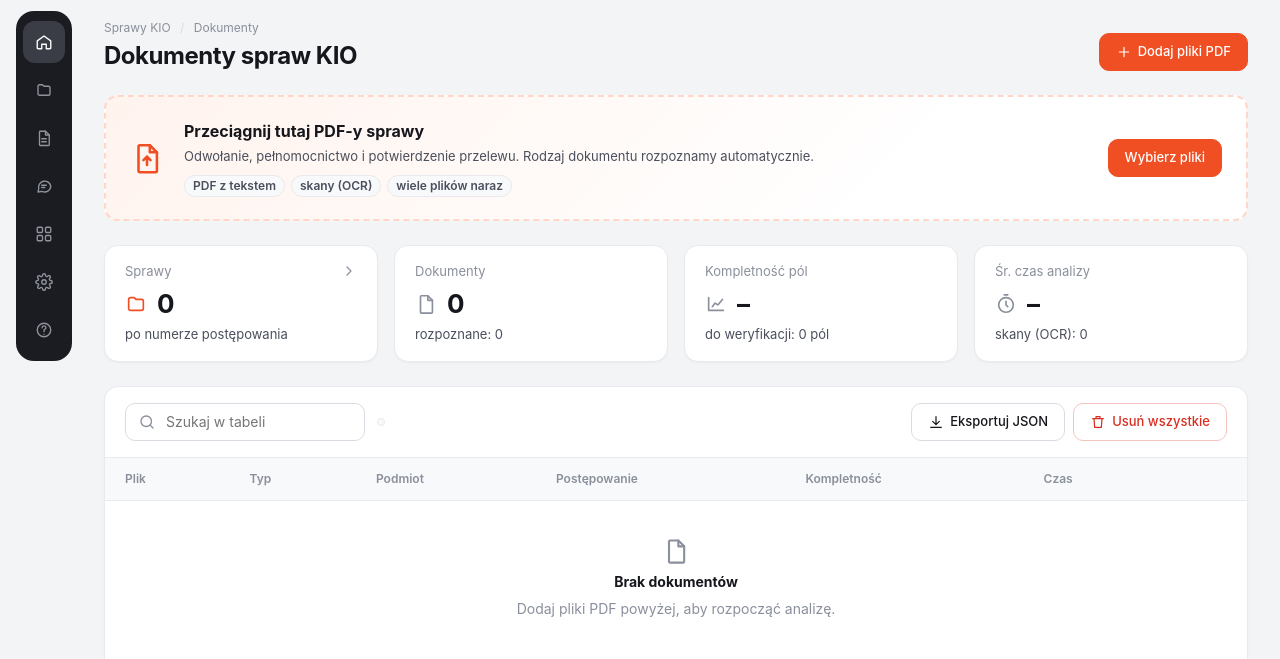
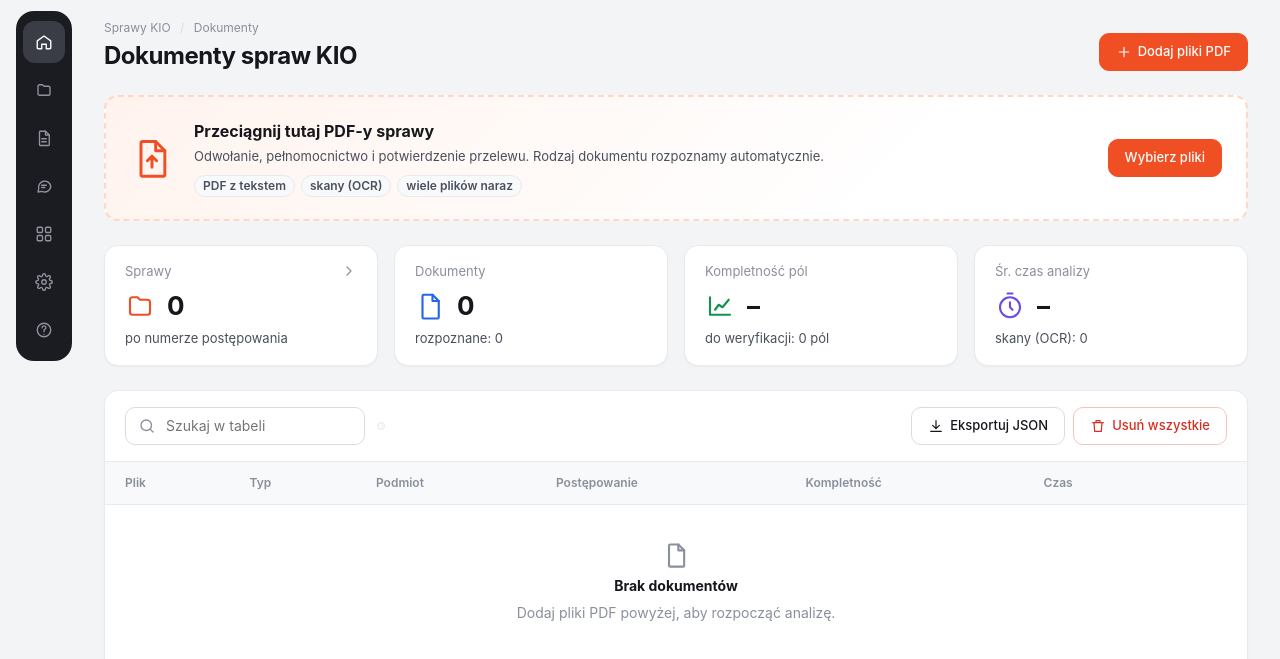
Before and after one commit to praha6248/odwolania2Json, a plain HTML site: page odwolania2json/web/static/index.html in a window 1280 px wide. Shown: the part 69-728 px from the top of the page. Drawn offline with Linux system fonts and the light colour scheme; no server answers.

Commit message:
Enlarge and colour the KPI and drop zone icons
Sprawy uses the accent colour, Dokumenty blue, Kompletność pól green and
Śr. czas analizy violet, matching the document type palette; the drop
zone icon is larger and orange. Screenshots regenerated.

```diff
--- a/odwolania2json/web/static/app.css
+++ b/odwolania2json/web/static/app.css
@@ -503,3 +503,13 @@ select { height: 34px; padding: 0 28px 0 10px; border: 1px solid var(--line-stro
 .drop-art svg { width: 34px; height: 34px; }
 .dropzone.compact .drop-art svg { width: 26px; height: 26px; }
 @media (max-width: 720px) { .kpi-icon { display: grid; } .kpi-icon svg { width: 20px; height: 20px; } }
+
+.kpi-icon svg { width: 30px; height: 30px; stroke-width: 1.7; }
+.kpi-icon.blue { color: var(--blue); }
+.kpi-icon.green { color: var(--green); }
+.kpi-icon.violet { color: var(--violet); }
+.kpi-row { gap: 12px; }
+.drop-art { color: var(--accent); }
+.drop-art svg { width: 44px; height: 44px; stroke-width: 1.6; }
+.dropzone.compact .drop-art svg { width: 34px; height: 34px; }
+@media (max-width: 720px) { .kpi-icon svg { width: 24px; height: 24px; } }
--- a/odwolania2json/web/static/index.html
+++ b/odwolania2json/web/static/index.html
@@ -68,17 +68,17 @@
         </button>
         <div class="kpi">
           <div class="kpi-label">Dokumenty</div>
-          <div class="kpi-row"><span class="kpi-icon"><svg viewBox="0 0 24 24"><path d="M7 3h7l5 5v13a1 1 0 0 1-1 1H7a1 1 0 0 1-1-1V4a1 1 0 0 1 1-1z"/><path d="M14 3v5h5"/></svg></span><span class="kpi-value" id="k-total">0</span></div>
+          <div class="kpi-row"><span class="kpi-icon blue"><svg viewBox="0 0 24 24"><path d="M7 3h7l5 5v13a1 1 0 0 1-1 1H7a1 1 0 0 1-1-1V4a1 1 0 0 1 1-1z"/><path d="M14 3v5h5"/></svg></span><span class="kpi-value" id="k-total">0</span></div>
           <div class="kpi-sub" id="k-total-sub">rozpoznane: 0</div>
         </div>
         <div class="kpi">
           <div class="kpi-label">Kompletność pól</div>
-          <div class="kpi-row"><span class="kpi-icon"><svg viewBox="0 0 24 24"><path d="M4 19V5M4 19h16M8 15l3-4 3 2 5-6"/></svg></span><span class="kpi-value" id="k-fill">–</span></div>
+          <div class="kpi-row"><span class="kpi-icon green"><svg viewBox="0 0 24 24"><path d="M4 19V5M4 19h16M8 15l3-4 3 2 5-6"/></svg></span><span class="kpi-value" id="k-fill">–</span></div>
           <div class="kpi-sub" id="k-review-sub">do weryfikacji: 0 pól</div>
         </div>
         <div class="kpi">
           <div class="kpi-label">Śr. czas analizy</div>
-          <div class="kpi-row"><span class="kpi-icon"><svg viewBox="0 0 24 24"><circle cx="12" cy="13" r="8"/><path d="M12 9v4l2 2M10 2h4"/></svg></span><span class="kpi-value" id="k-time">–</span></div>
+          <div class="kpi-row"><span class="kpi-icon violet"><svg viewBox="0 0 24 24"><circle cx="12" cy="13" r="8"/><path d="M12 9v4l2 2M10 2h4"/></svg></span><span class="kpi-value" id="k-time">–</span></div>
           <div class="kpi-sub" id="k-ocr">skany (OCR): 0</div>
         </div>
       </div>
```
Also changed, not shown: docs/screenshots/01-dokumenty.png, docs/screenshots/09-telefon-dokumenty.png.
